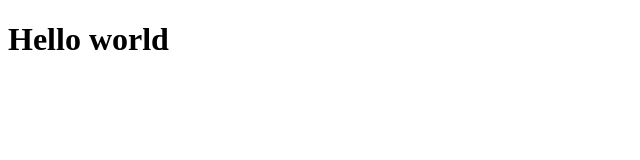
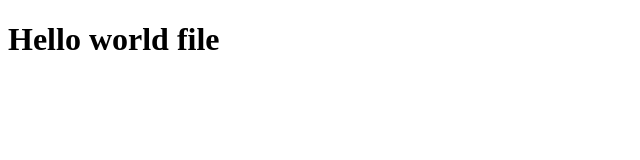
Before and after one commit to MuhammadQasimTasleem/Helloworld, a website: page index.html in a window 1280 px wide. Shown: the full height of the page, 0-640 px from the left. Drawn offline with Linux system fonts and the light colour scheme.

```diff
--- a/index.html
+++ b/index.html
@@ -6,6 +6,6 @@
     <title>Document</title>
 </head>
 <body>
-    <h1>Hello world</h1>
+    <h1>Hello world file</h1>
 </body>
 </html>
```
